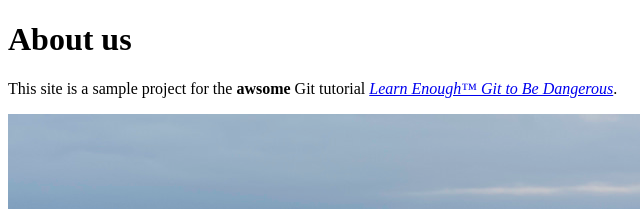
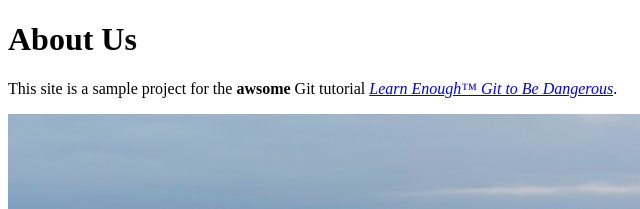
Before and after one commit to WU-YOUTU/website, a plain HTML site: page about.html in a window 1280 px wide. Shown: the top 209 px of the page, 0-640 px from the left. Drawn offline with Linux system fonts and the light colour scheme.

Commit message:
Change page heading 2nd

```diff
--- a/about.html
+++ b/about.html
@@ -4,7 +4,7 @@
     <title>About Us</title>
   </head>
   <body>
-    <h1>About us</h1>
+    <h1>About Us</h1>
     <p>
       This site is a sample project for the <strong>awsome</strong> Git tutorial <a href="https://www.learnenough.com/git-tutorial"><em>Learn Enough™ Git to Be Dangerous</em></a>.
     </p>
```
